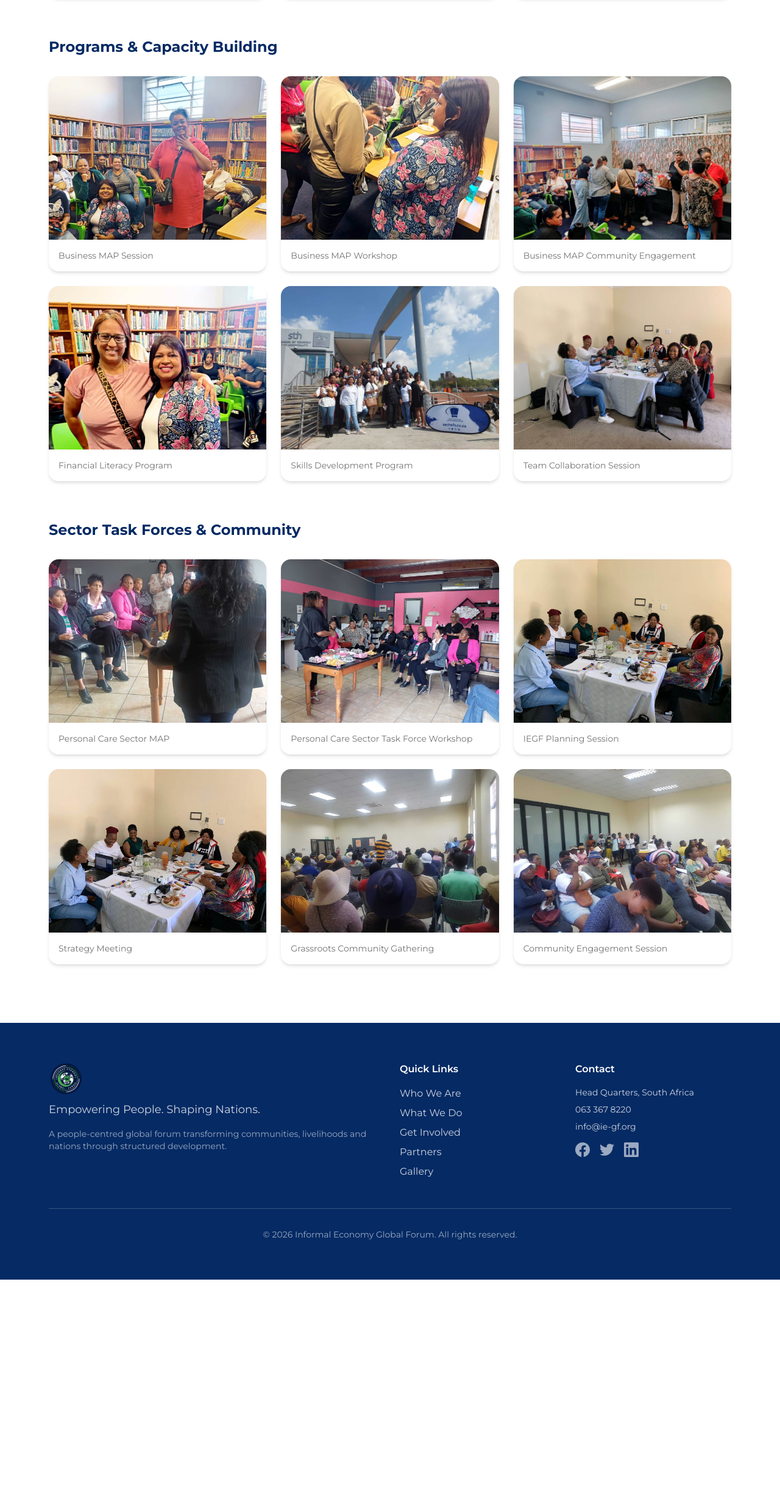
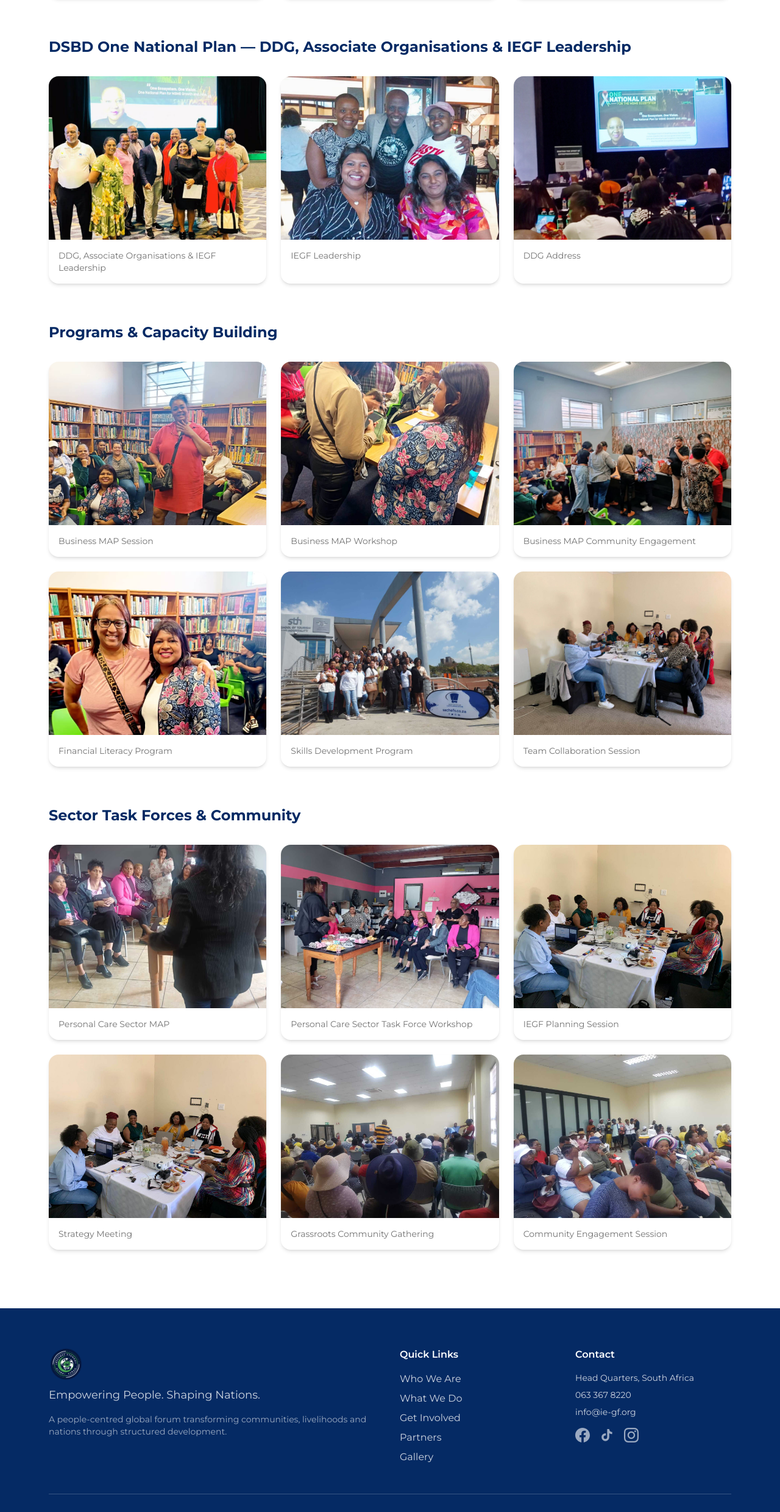
Before and after one commit to ljenecker/ljenecker.github.io, a plain HTML site: page gallery.html in a window 1280 px wide. Shown: the part 1247-3726 px from the top of the page at 61% size. Before the commit the page ends 3345 px from the top, so only its background shows below. Drawn offline with nearby package versions, Linux system fonts and the light colour scheme.

Commit message:
Add new partners, gallery images, fix STEPS logo, and update social links site-wide
- Fix STEPS logo transparency (converted from JPG to PNG, removed black background)
- Move IMB and CloudSprint to first and second position in partner grid
- Add Harambee, Peace Afrika, and SA Youth as new partners
- Add DSBD One National Plan gallery section with 3 new photos (TinyPNG optimised)
- Update footer social links on all pages with real Facebook, TikTok, and Instagram URLs

Co-Authored-By: Claude Opus 4.6 (1M context) <noreply@anthropic.com>

```diff
--- a/gallery.html
+++ b/gallery.html
@@ -139,6 +139,39 @@
             </div>
             <div class="p-4">
               <p class="text-sm text-darkgrey">Community Engagement</p>
+            </div>
+          </div>
+
+        </div>
+
+        <!-- DSBD One National Plan -->
+        <h2 class="text-2xl font-bold text-navy mb-8">DSBD One National Plan — DDG, Associate Organisations &amp; IEGF Leadership</h2>
+        <div class="grid grid-cols-1 sm:grid-cols-2 lg:grid-cols-3 gap-6 mb-16">
+
+          <div class="group rounded-2xl overflow-hidden shadow-md hover:shadow-xl transition">
+            <div class="aspect-[4/3] overflow-hidden">
+              <img src="assets/media/images/dsbd-one-national-plan-ddg-associates-iegf-leadership.jpg" alt="DSBD One National Plan DDG, Associate Organisations and IEGF Leadership" class="w-full h-full object-cover group-hover:scale-105 transition duration-300">
+            </div>
+            <div class="p-4">
+              <p class="text-sm text-darkgrey">DDG, Associate Organisations &amp; IEGF Leadership</p>
+            </div>
+          </div>
+
+          <div class="group rounded-2xl overflow-hidden shadow-md hover:shadow-xl transition">
+            <div class="aspect-[4/3] overflow-hidden">
+              <img src="assets/media/images/dsbd-one-national-plan-iegf-leadership.jpg" alt="DSBD One National Plan IEGF Leadership" class="w-full h-full object-cover group-hover:scale-105 transition duration-300">
+            </div>
+            <div class="p-4">
+              <p class="text-sm text-darkgrey">IEGF Leadership</p>
+            </div>
+          </div>
+
+          <div class="group rounded-2xl overflow-hidden shadow-md hover:shadow-xl transition">
+            <div class="aspect-[4/3] overflow-hidden">
+              <img src="assets/media/images/one-national-plan-ddg-address.jpg" alt="One National Plan DDG Address" class="w-full h-full object-cover group-hover:scale-105 transition duration-300">
+            </div>
+            <div class="p-4">
+              <p class="text-sm text-darkgrey">DDG Address</p>
             </div>
           </div>
 
@@ -296,14 +329,14 @@
             <li><a href="mailto:info@ie-gf.org" class="hover:text-green transition">info@ie-gf.org</a></li>
           </ul>
           <div class="flex space-x-4 mt-4">
-            <a href="#" aria-label="Facebook" class="text-white/60 hover:text-green transition">
+            <a href="https://www.facebook.com/profile.php?id=61578116620716" target="_blank" rel="noopener noreferrer" aria-label="Facebook" class="text-white/60 hover:text-green transition">
               <svg class="w-6 h-6" fill="currentColor" viewBox="0 0 24 24"><use href="assets/icons.svg#icon-005"></use></svg>
             </a>
-            <a href="#" aria-label="Twitter" class="text-white/60 hover:text-green transition">
-              <svg class="w-6 h-6" fill="currentColor" viewBox="0 0 24 24"><use href="assets/icons.svg#icon-006"></use></svg>
+            <a href="https://www.tiktok.com/@ie_globalforum" target="_blank" rel="noopener noreferrer" aria-label="TikTok" class="text-white/60 hover:text-green transition">
+              <svg class="w-6 h-6" fill="currentColor" viewBox="0 0 24 24"><use href="assets/icons.svg#icon-034"></use></svg>
             </a>
-            <a href="#" aria-label="LinkedIn" class="text-white/60 hover:text-green transition">
-              <svg class="w-6 h-6" fill="currentColor" viewBox="0 0 24 24"><use href="assets/icons.svg#icon-007"></use></svg>
+            <a href="https://www.instagram.com/ie_globalforum" target="_blank" rel="noopener noreferrer" aria-label="Instagram" class="text-white/60 hover:text-green transition">
+              <svg class="w-6 h-6" fill="currentColor" viewBox="0 0 24 24"><use href="assets/icons.svg#icon-008"></use></svg>
             </a>
           </div>
         </div>
```
Also changed, not shown: get-involved.html (+5 -5 lines), index.html (+5 -5 lines), news-events.html (+5 -5 lines), partners.html (+31 -16 lines), what-we-do.html (+5 -5 lines), who-we-are.html (+5 -5 lines), assets/media/images/dsbd-one-national-plan-ddg-associates-iegf-leadership.jpg (added), assets/media/images/dsbd-one-national-plan-iegf-leadership.jpg (added), assets/media/images/one-national-plan-ddg-address.jpg (added), assets/media/partners/harambee.png (added), assets/media/partners/peace-afrika.jpg (added), assets/media/partners/sayouthmobi.png (added), assets/media/partners/steps.png (added).
